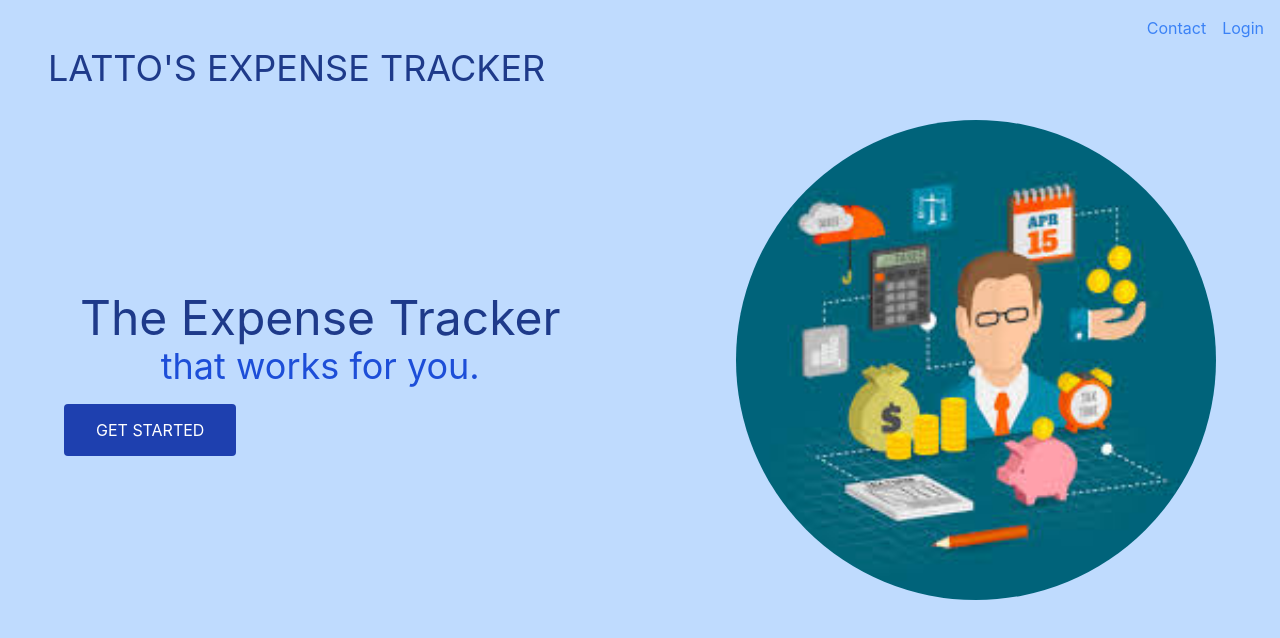
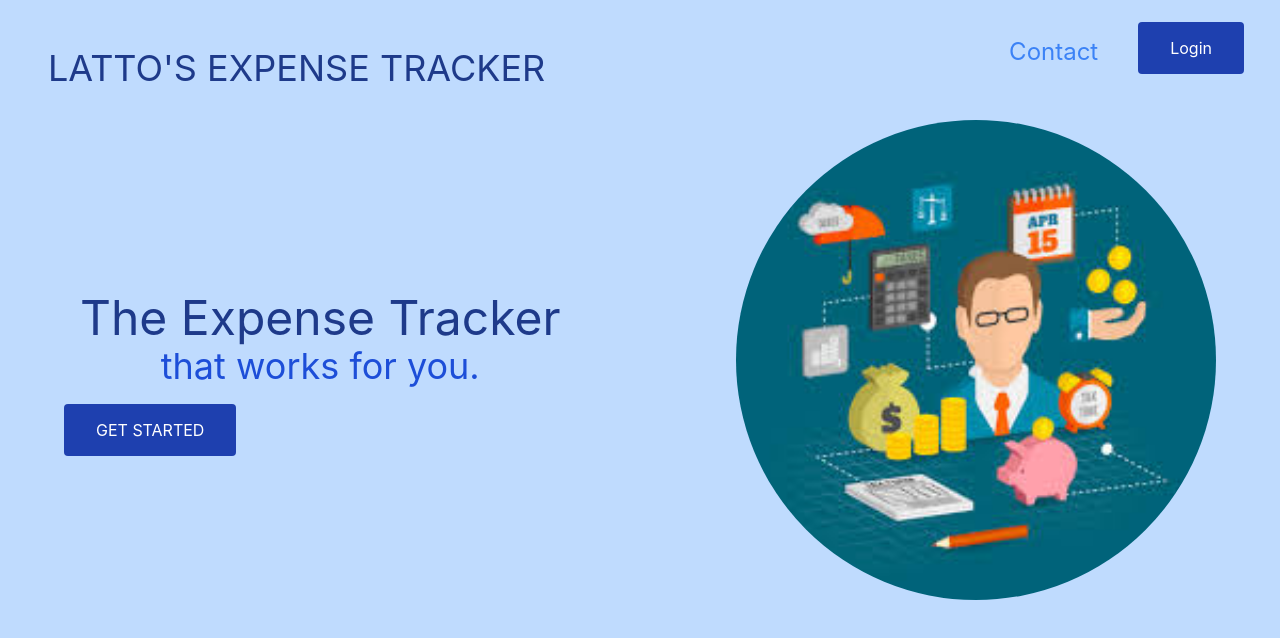
Before and after one commit to winny52/Expense-Tracker-Client, a React (Create React App) app in the folder client/: page / in a window 1280 px wide. Shown: the top 638 px of the page. Built offline with nearby package versions, Linux system fonts and the light colour scheme.

Commit message:
added padding to the landing page

```diff
--- a/client/src/components/Navbar.js
+++ b/client/src/components/Navbar.js
@@ -4,13 +4,13 @@ import { Link } from 'react-router-dom';
 
 function Navbar() {
   return (
-    <nav className="fixed top-0 right-0 p-4">
-      <ul className="flex space-x-4">
+    <nav className="m-5 fixed top-0 right-0 p-4">
+      <ul className="flex space-x-10">
         <li>
-          <Link to="/contact" className="text-blue-500 hover:text-blue-700">Contact</Link>
+          <Link to="/contact" className="text-blue-500 text-2xl ">Contact</Link>
         </li>
         <li>
-          <Link to="/login" className="text-blue-500 hover:text-blue-700">Login</Link>
+          <Link to="/login" className="bg-blue-800 text-white px-8 py-4 rounded hover:bg-blue-900">Login</Link>
         </li>
       </ul>
     </nav>
```
